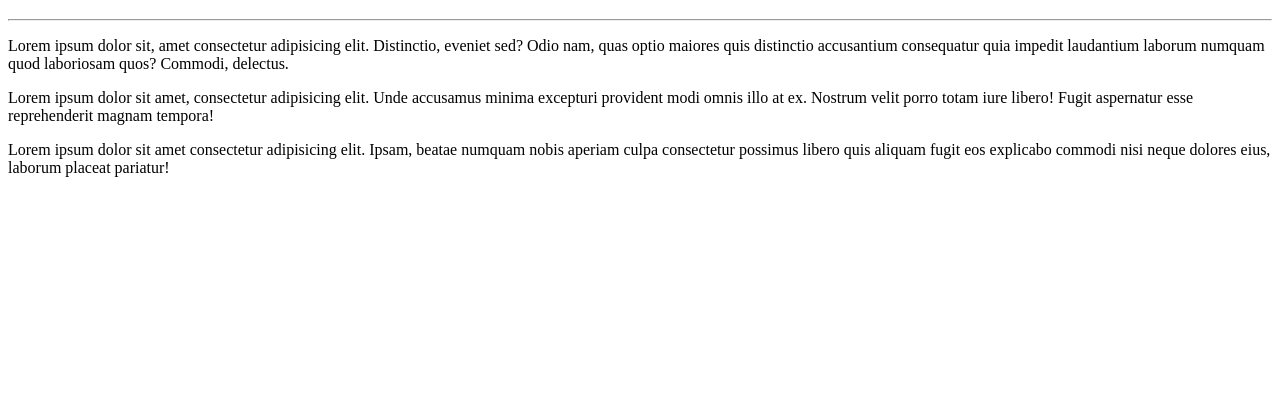
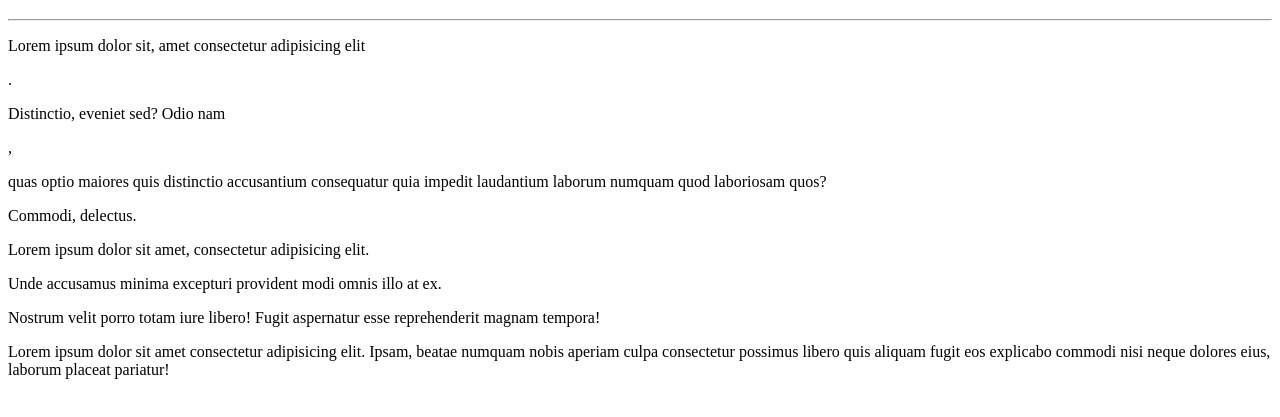
Before and after one commit to WelingtonPanzarini/repositorio_OldPc, a plain HTML site: page site-exemplo/index.html in a window 1280 px wide. Shown: the part 61-478 px from the top of the page. Drawn offline with Linux system fonts and the light colour scheme.

```diff
--- a/site-exemplo/index.html
+++ b/site-exemplo/index.html
@@ -8,8 +8,8 @@
 <body>
     <h1>Olá, Mundo!</h1>
     <hr>
-    <p>Lorem ipsum dolor sit, amet consectetur adipisicing elit. Distinctio, eveniet sed? Odio nam, quas optio maiores quis distinctio accusantium consequatur quia impedit laudantium laborum numquam quod laboriosam quos? Commodi, delectus.</p>
-    <p>Lorem ipsum dolor sit amet, consectetur adipisicing elit. Unde accusamus minima excepturi provident modi omnis illo at ex. Nostrum velit porro totam iure libero! Fugit aspernatur esse reprehenderit magnam tempora!</p>
+    <p>Lorem ipsum dolor sit, amet consectetur adipisicing elit</p>. <p>Distinctio, eveniet sed? Odio nam</p>, <p>quas optio maiores quis distinctio accusantium consequatur quia impedit laudantium laborum numquam quod laboriosam quos?</p><p> Commodi, delectus.</p>
+    <p>Lorem ipsum dolor sit amet, consectetur adipisicing elit. <p>Unde accusamus minima excepturi provident modi omnis illo at ex. </p>Nostrum velit porro totam iure libero! Fugit aspernatur esse reprehenderit magnam tempora!</p>
     <p>Lorem ipsum dolor sit amet consectetur adipisicing elit. Ipsam, beatae numquam nobis aperiam culpa consectetur possimus libero quis aliquam fugit eos explicabo commodi nisi neque dolores eius, laborum placeat pariatur!</p>
 
 </body>
```
